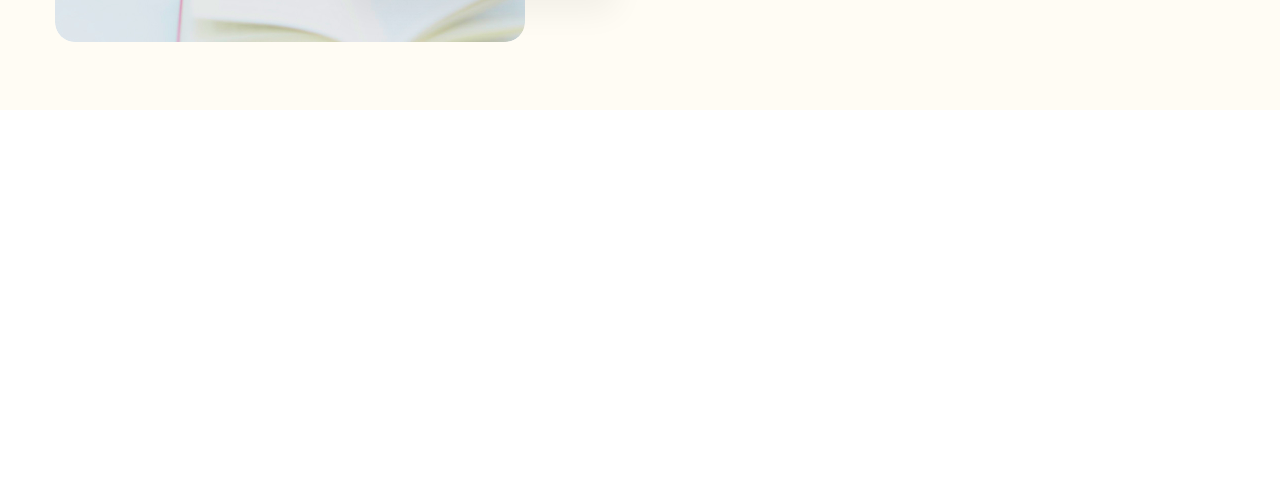
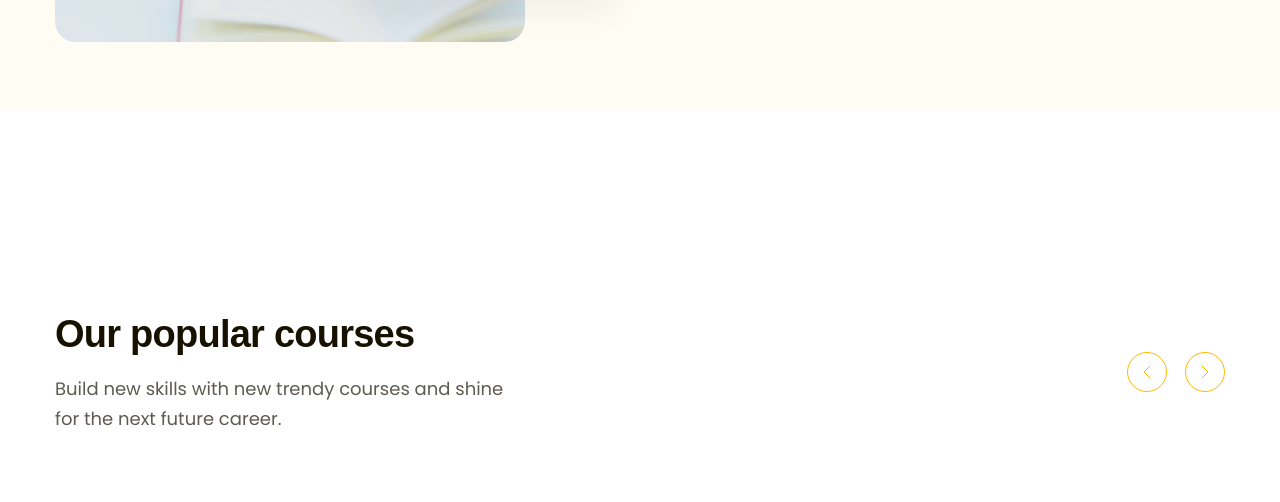
Before and after one commit to trantamhocjava/figma-to-html, a plain HTML site: page index.html in a window 1280 px wide. Shown: the part 793-1295 px from the top of the page. Drawn offline with Linux system fonts and the light colour scheme.

Commit message:
p5 lam phan popular part 1

```diff
--- a/asset/css/style.css
+++ b/asset/css/style.css
@@ -20,6 +20,15 @@ body {
 /* common */
 a {
   text-decoration: none;
+}
+
+.heading-lv2 {
+  color: #171100;
+  font-family: var(--font-heading);
+  font-size: 3.8rem;
+  font-weight: 700;
+  line-height: 1.27; /* 126.316% */
+  letter-spacing: -0.76px;
 }
 
 .main-content {
@@ -267,3 +276,47 @@ a {
 .hero .stats strong:nth-child(2) {
   margin-left: 28px;
 }
+
+/* popular */
+.popular {
+  padding: 65px 0;
+  margin-top: 135px;
+}
+
+.popular-top .desc {
+  margin-top: 16px;
+  width: 458px;
+  color: #5f5b53;
+  font-size: 1.8rem;
+  line-height: 1.67; /* 166.667% */
+}
+
+.popular-top {
+  display: flex;
+  align-items: center;
+  justify-content: space-between;
+}
+
+.popular-top .controls {
+  display: flex;
+  gap: 18px;
+}
+
+.popular-top .control-btn {
+  display: flex;
+  justify-content: center;
+  align-items: center;
+  background: transparent;
+  width: 40px;
+  height: 40px;
+  border-radius: 50%;
+  color: var(--primary-color);
+  border: 1px solid var(--primary-color);
+}
+
+
+.popular-top .control-btn:hover {
+  background-color: var(--primary-color);
+  color: white;
+  cursor: pointer;
+}
--- a/index.html
+++ b/index.html
@@ -56,6 +56,7 @@
 
     <!-- main -->
     <main>
+      <!-- hero -->
       <div class="hero">
         <div class="main-content">
           <div class="body">
@@ -138,6 +139,58 @@
           </div>
         </div>
       </div>
+
+      <!-- popular -->
+      <div class="popular">
+        <div class="main-content">
+          <div class="popular-top">
+            <!-- left -->
+            <div class="info">
+              <h2 class="heading-lv2">Our popular courses</h2>
+              <p class="desc">
+                Build new skills with new trendy courses and shine for the next
+                future career.
+              </p>
+            </div>
+
+            <!-- right -->
+            <div class="controls">
+              <button class="control-btn">
+                <svg
+                  width="8"
+                  height="14"
+                  viewBox="0 0 8 14"
+                  fill="none"
+                  xmlns="http://www.w3.org/2000/svg"
+                >
+                  <path
+                    d="M7 1L1 7L7 13"
+                    stroke="currentColor"
+                    stroke-linecap="round"
+                    stroke-linejoin="round"
+                  />
+                </svg>
+              </button>
+              <button class="control-btn">
+                <svg
+                  width="8"
+                  height="14"
+                  viewBox="0 0 8 14"
+                  fill="none"
+                  xmlns="http://www.w3.org/2000/svg"
+                >
+                  <path
+                    d="M1 1L7 7L1 13"
+                    stroke="currentColor"
+                    stroke-linecap="round"
+                    stroke-linejoin="round"
+                  />
+                </svg>
+              </button>
+            </div>
+          </div>
+        </div>
+      </div>
     </main>
   </body>
 </html>
```
Also changed, not shown: asset/icon/next.svg (added), asset/icon/pre.svg (added).
